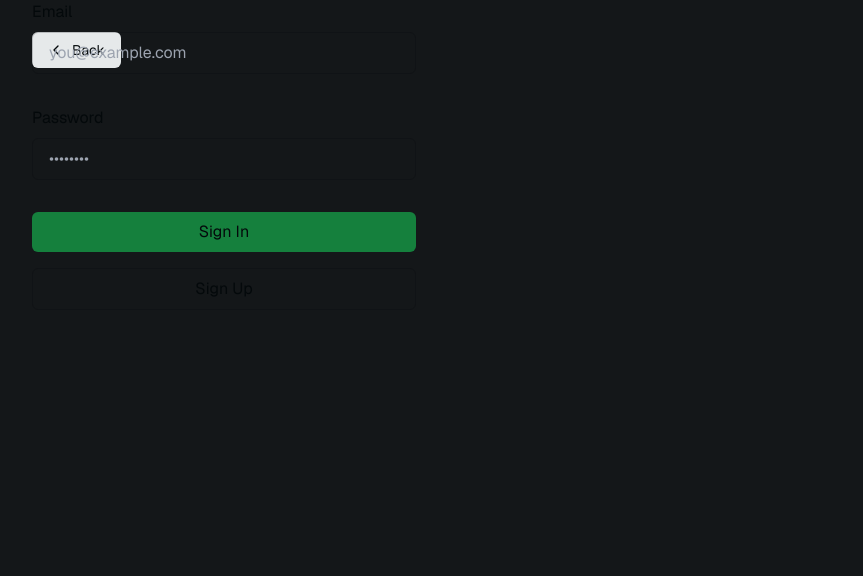
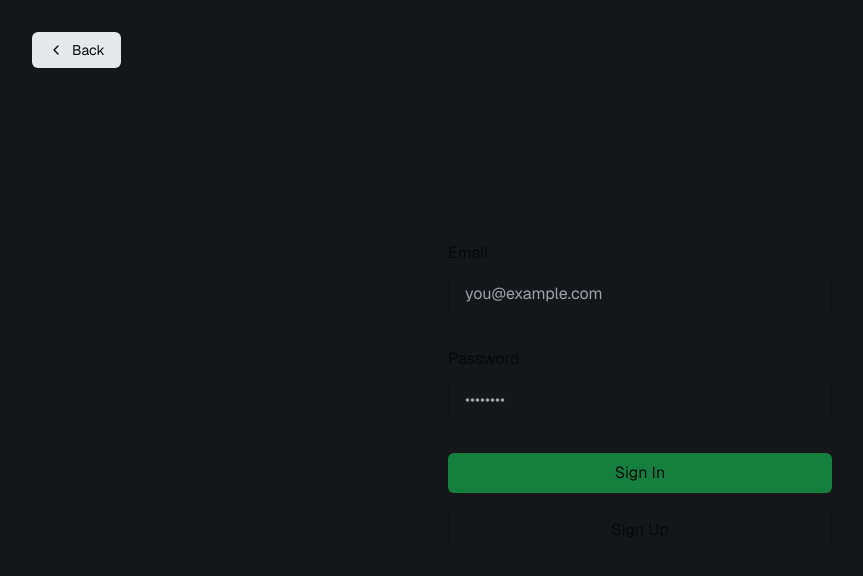
Before and after one commit to kartikk-k/thunderbox, a Next.js app: page /login in a window 1280 px wide. Shown: the top 576 px of the page, without its empty margins (0-863 px from the left). Built offline with nearby package versions, Linux system fonts and the light colour scheme.

Commit message:
Update login page layout

```diff
--- a/app/login/page.tsx
+++ b/app/login/page.tsx
@@ -52,7 +52,7 @@ export default function Login({
   };
 
   return (
-    <div className="flex flex-col justify-center flex-1 w-full gap-2 px-8 sm:max-w-md">
+    <div className="flex flex-col justify-center flex-1 w-full h-screen gap-2 px-8 mx-auto sm:max-w-md">
       <Link
         href="/"
         className="absolute flex items-center px-4 py-2 text-sm no-underline rounded-md left-8 top-8 text-foreground bg-btn-background hover:bg-btn-background-hover group"
```
